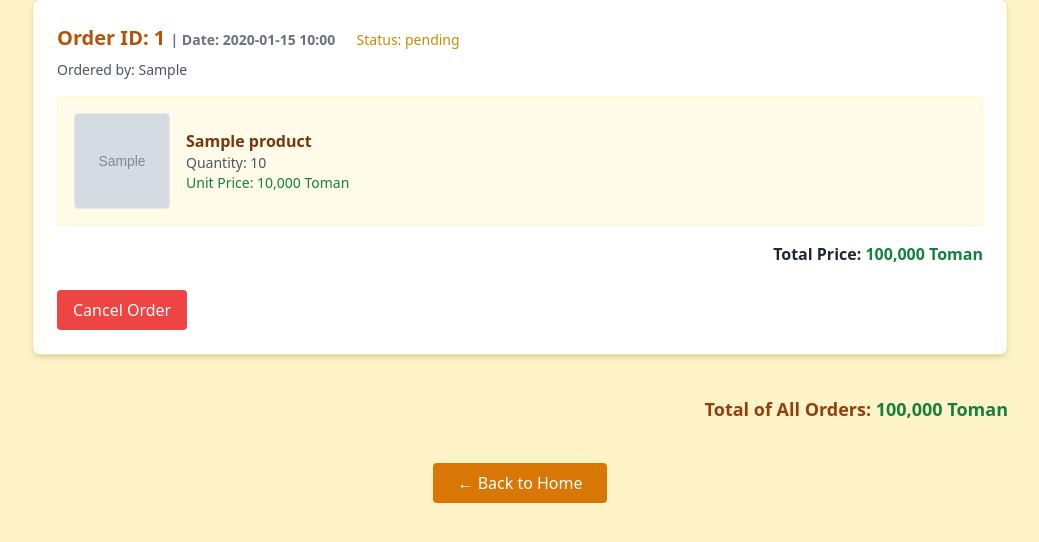
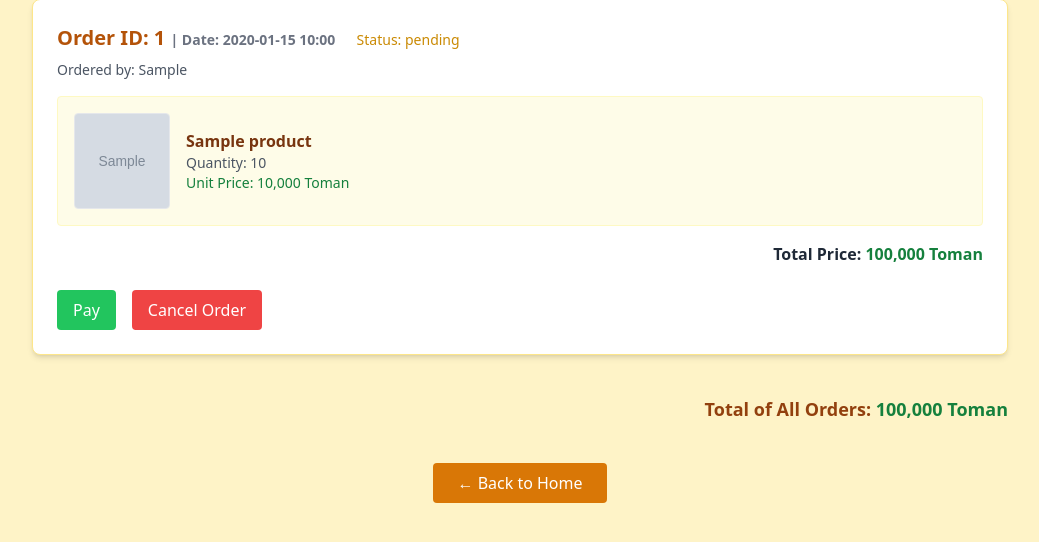
Before and after one commit to firooz-hosseini/CoffeeShop, a Django app: page /orders/my-orders/ in a window 1280 px wide. Shown: the part 109-651 px from the top of the page, without its empty margins (120-1159 px from the left). Run offline with Django 5.2, Linux system fonts and the light colour scheme; a user stored in the database is signed in; tables that the repository leaves empty hold one stand-in row (values such as "Sample post"); grey boxes marked "Sample" are stand-in pictures; some libraries are stand-ins or nearby versions.

Commit message:
add Pay section

```diff
--- a/orders/urls.py
+++ b/orders/urls.py
@@ -4,11 +4,11 @@ from . import views
 from .views import CommentCreateView, CreateOrderView
 
 urlpatterns = [
-
     path('create/<int:product_id>/', CreateOrderView.as_view(), name='create_order'),
     path('success/', views.order_success, name='order_success'),
     path('my-orders/', views.OrderListView.as_view(), name='order_list'),
     path('comment/add/<int:product_id>/', CommentCreateView.as_view(), name='add_comment'),
     path('cancel/<int:order_id>/', views.cancel_order_view, name='cancel_order'),
     path('delete/<int:order_id>/', views.delete_order_view, name='delete_order'),
+    path('pay/<int:order_id>/', views.pay_order_views, name='order_pay'),
 ]
--- a/orders/views.py
+++ b/orders/views.py
@@ -111,3 +111,18 @@ class CommentCreateView(LoginRequiredMixin, CreateView):
 
     def get_success_url(self):
         return reverse_lazy('product_detail', kwargs={'pk': self.product.pk})
+
+
+@login_required
+def pay_order_views(request, order_id):
+    order = get_object_or_404(Order, pk=order_id, user=request.user)
+
+    if order.status != 'pending':
+        messages.error(request, 'This order can not be paid!')
+        return redirect('order_list')
+
+    order.status = 'paid'
+    order.save()
+
+    messages.success(request, 'Payment successfully paid!')
+    return redirect('order_success')
--- a/templates/order/order_list.html
+++ b/templates/order/order_list.html
@@ -32,6 +32,7 @@
               <span class="block sm:inline text-gray-500 text-sm">| Date: {{ order.time|date:"Y-m-d H:i" }}</span>
               <span class="block sm:inline sm:ml-4 text-sm font-medium
                 {% if order.status == 'pending' %}text-yellow-600
+                {% elif order.status == 'paid' %}text-blue-600
                 {% elif order.status == 'delivered' %}text-green-600
                 {% elif order.status == 'canceled' %}text-red-600
                 {% else %}text-gray-500{% endif %}">
@@ -70,7 +71,12 @@
             </p>
 
             {% if order.status == 'pending' and user == order.user %}
-              <div class="mt-6">
+              <div class="mt-6 flex gap-4">
+                <a href="{% url 'pay_order' order.id %}"
+                   class="w-full sm:w-auto bg-green-500 text-white px-4 py-2 rounded hover:bg-green-600 text-center">
+                  Pay
+                </a>
+
                 <form method="post" action="{% url 'cancel_order' order.id %}">
                   {% csrf_token %}
                   <button type="submit"
@@ -85,8 +91,8 @@
       </div>
 
       <p class="mt-10 text-lg font-bold text-right text-amber-800">
-  Total of All Orders: <span class="text-green-700">{{ total_all_orders }},000 Toman</span>
-</p>
+        Total of All Orders: <span class="text-green-700">{{ total_all_orders }},000 Toman</span>
+      </p>
     {% else %}
       <p class="text-gray-600 mt-6 text-center">You have not placed any orders yet.</p>
     {% endif %}
```
